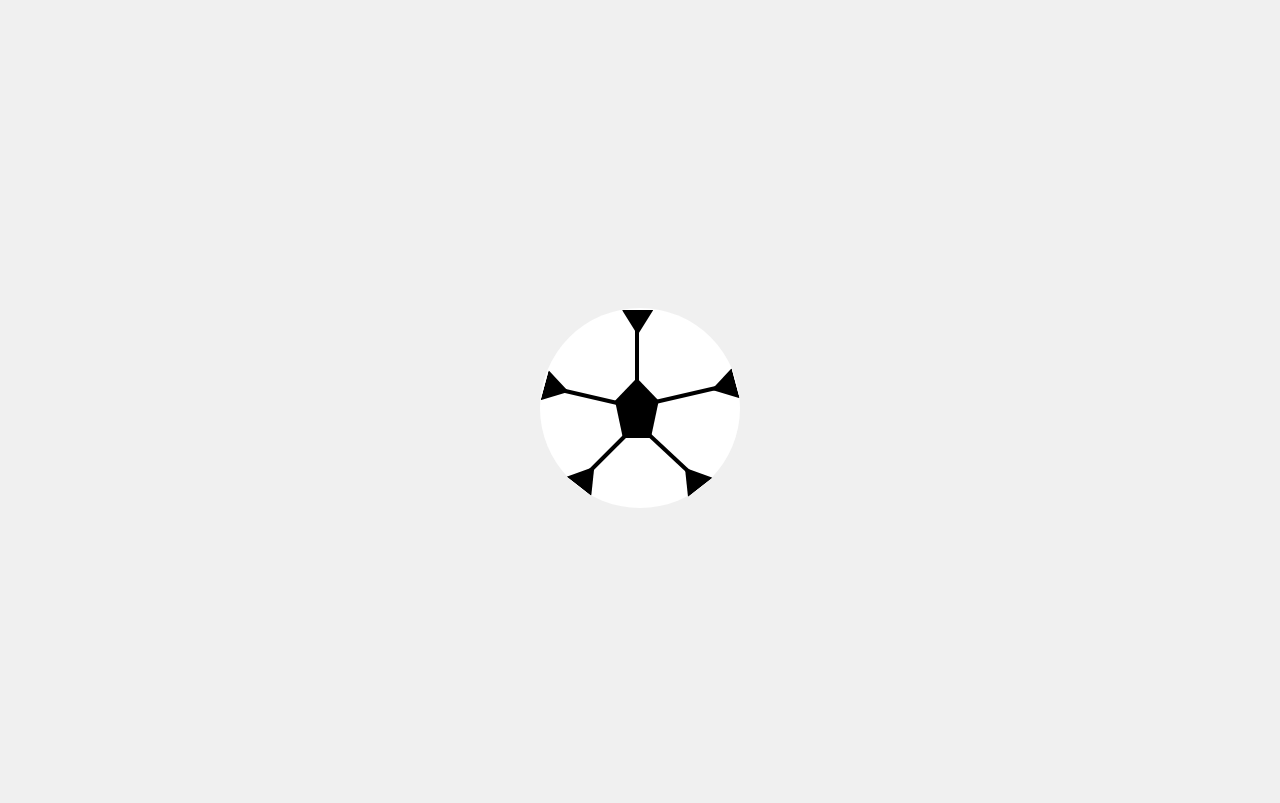
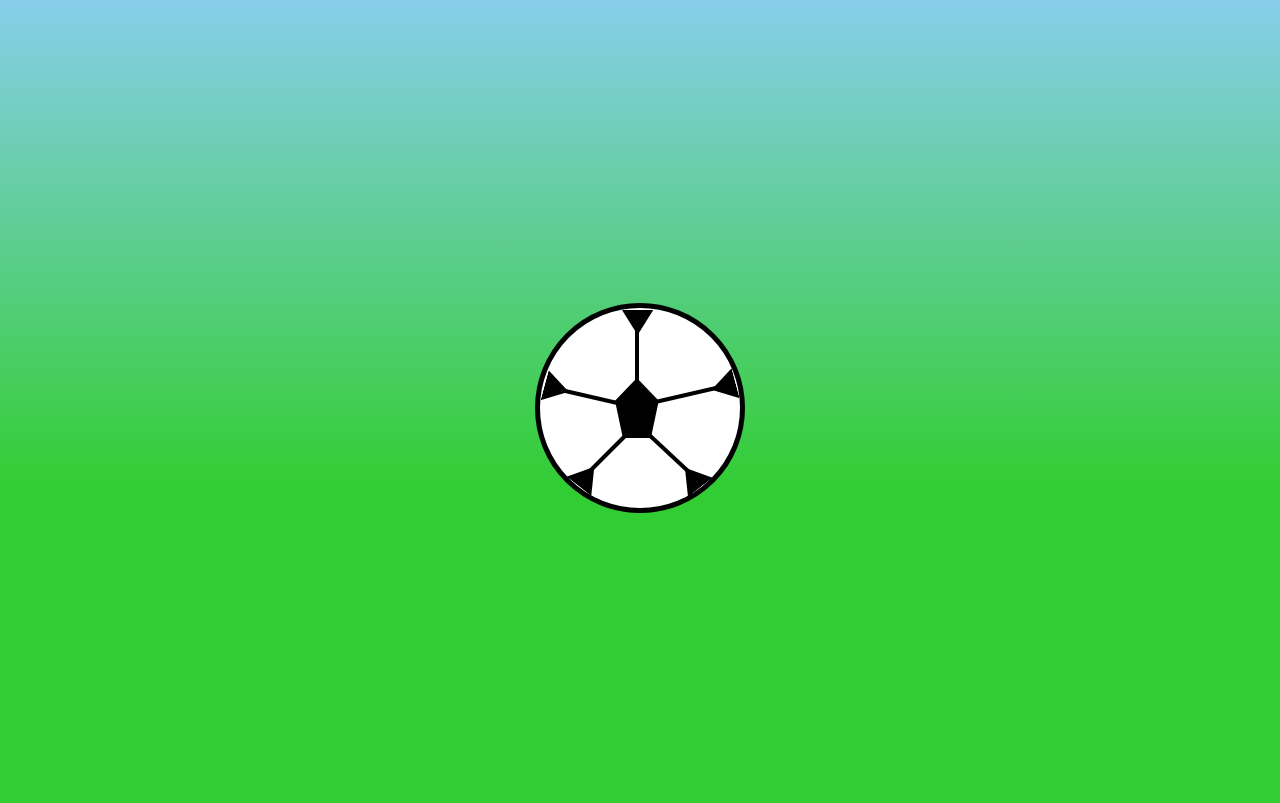
Before and after one commit to nel-eleven11/WEB-Lab-4-CSS-only, a plain HTML site: page index.html in a window 1280 px wide. Drawn offline with Linux system fonts and the light colour scheme.

Commit message:
Feat: Grass background added

```diff
--- a/index.html
+++ b/index.html
@@ -7,6 +7,8 @@
         <link rel="stylesheet" href="style.css">
     </head>
     <body>
+
+        <div class="grass"></div>
         <div class="ball">
             <div class="pentagon"></div>
             <div class="semi-pentagon top"></div>
--- a/style.css
+++ b/style.css
@@ -3,7 +3,18 @@ body {
     justify-content: center;
     align-items: center;
     height: 100vh;
-    background-color: #f0f0f0;
+    background: linear-gradient(to top, #32CD32 40%, #87CEEB 100%);
+}
+
+.grass {
+    position: absolute;
+    bottom: 0;
+    width: 100%;
+    height: 40%;
+    background: #32CD32;
+    background-image: radial-gradient(circle, #3CB371 2%, transparent 2%), radial-gradient(circle, #3CB371 2%, transparent 2%);
+    background-size: 3% 3%;
+    background-position: 0 0, 1.5% 1.5%;
 }
 
 .ball {
@@ -12,6 +23,7 @@ body {
     height: 200px;
     border-radius: 50%;
     background: white;
+    border: 5px solid black;
     display: flex;
     justify-content: center;
     align-items: center;
```
